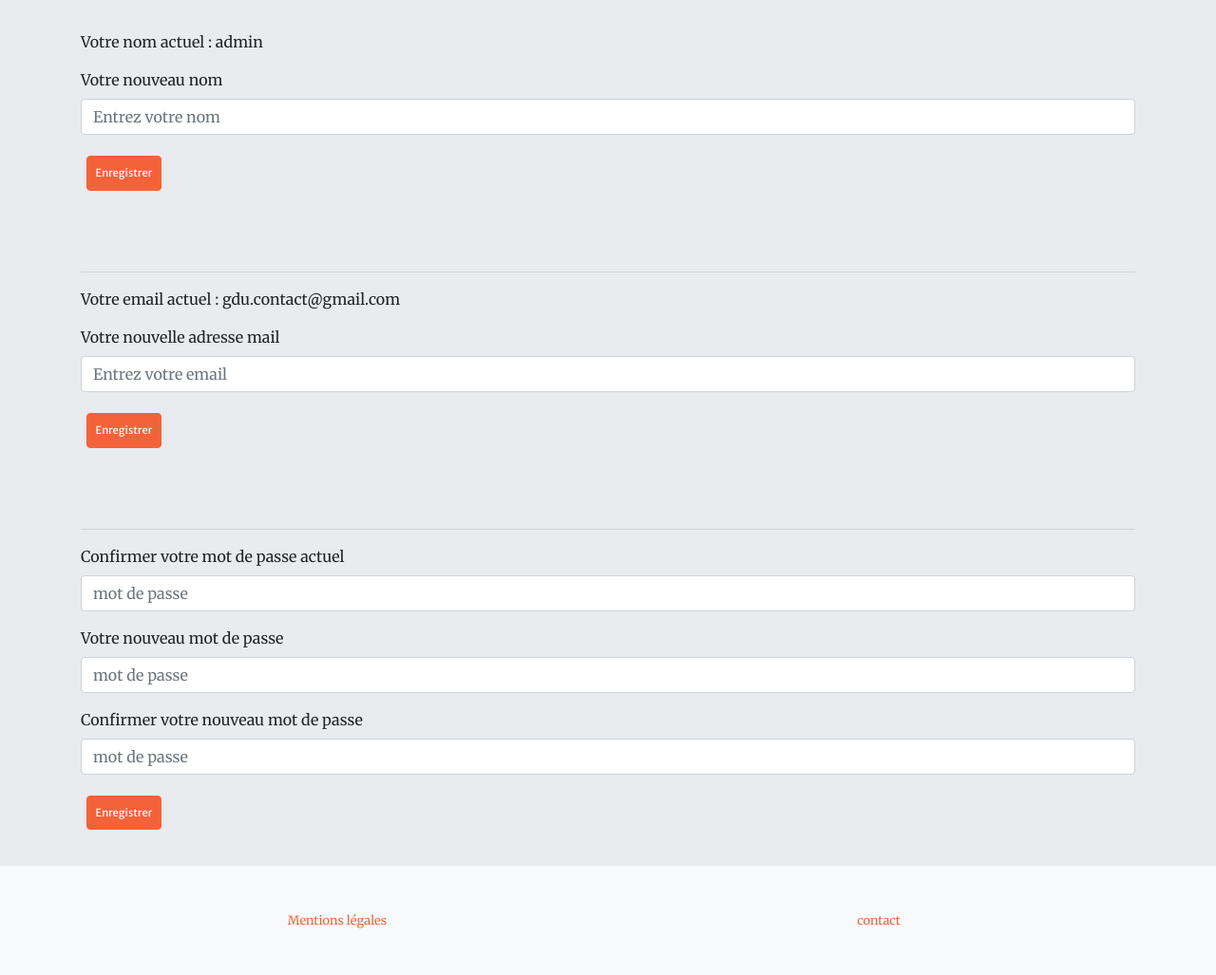
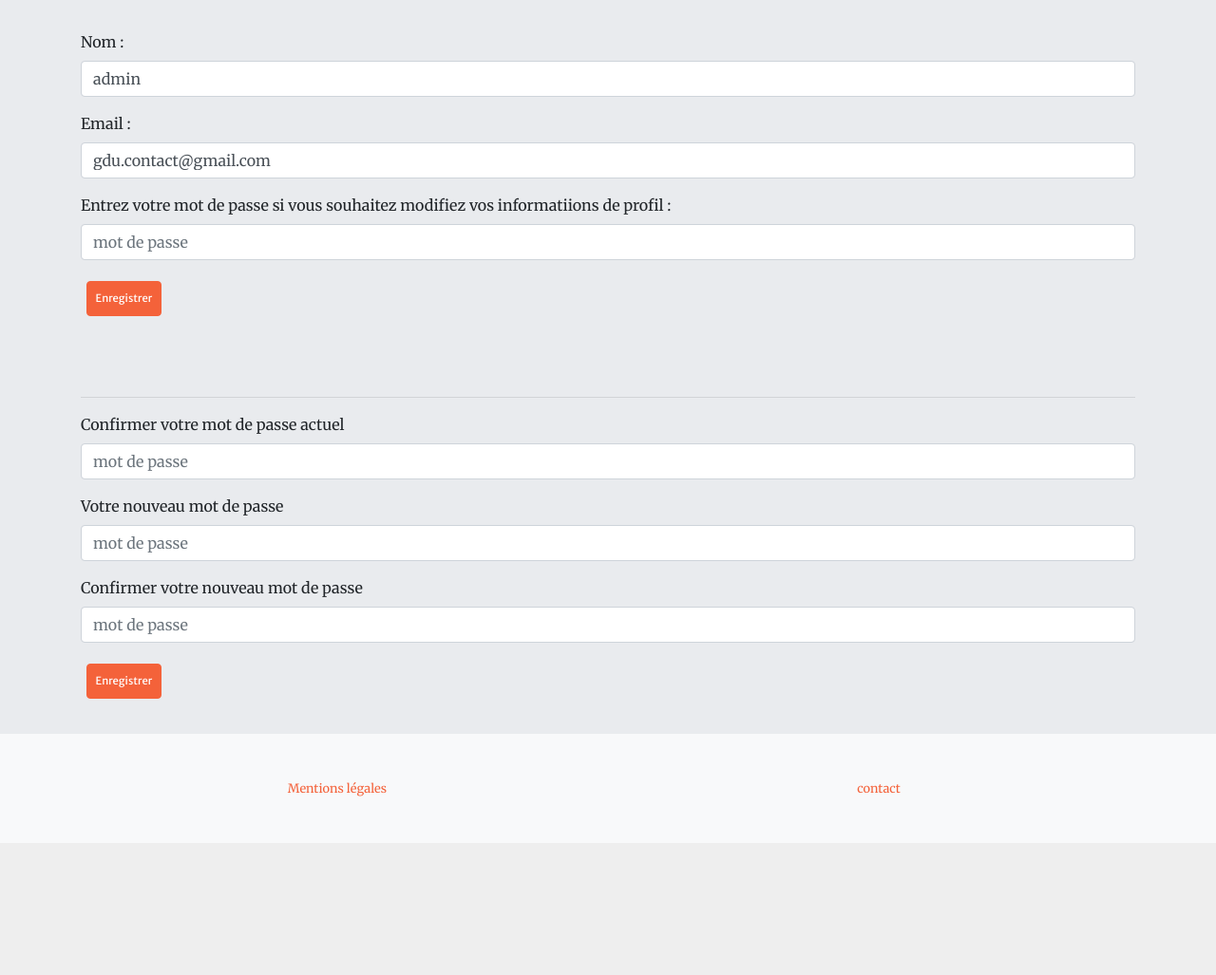
Before and after one commit to GregDupl/PurbeurreWebsite, a Django app: page /update in a window 1280 px wide. Shown: the part 206-1233 px from the top of the page at 95% size. After the commit the page ends 1045 px from the top, so only its background shows below. Run offline with Django 3.2, Linux system fonts and the light colour scheme; a user stored in the database is signed in; some libraries are stand-ins or nearby versions.

Commit message:
new form for updating profil infos

```diff
--- a/homepage/templates/homepage/update.html
+++ b/homepage/templates/homepage/update.html
@@ -7,42 +7,28 @@
 <div class="section">
   <div class="container">
     <div class="row">
-      <p class="col-md-12"> Votre nom actuel : {{name}}</p>
-    </div>
-    <div class="row">
       <div class="col-md-12">
 
-      <form action="{%url 'homepage:newname'%}" method="post">
+      <form action="{%url 'homepage:update'%}" method="post">
         {% csrf_token %}
         <div class="form-group">
-          <label for="name">Votre nouveau nom</label>
-          <input type="text" class="form-control" name="name" placeholder="Entrez votre nom" required>
+          <label for="name">Nom : </label>
+          <input type="text" class="form-control" name="name" placeholder="Entrez votre nom" value={{name}} required>
         </div>
-        <button type="submit" class="btn btn-primary">Enregistrer</button>
-      </form>
-    </div>
-    </div>
-  </div>
-</div>
 
+        <div class="form-group">
+          <label for="email">Email : </label>
+          <input type="email" class="form-control" name="mail" placeholder="Entrez votre email" value={{email}}  required>
+        </div>
 
-<div class="section">
-  <div class="container">
-    <hr>
-    <div class="row">
-      <p class="col-md-12">
-        Votre email actuel : {{email}}
-      </p>
-    </div>
-    <div class="row">
-      <div class="col-md-12">
+        <div class="form-group">
+          <label for="password">Entrez votre mot de passe si vous souhaitez modifiez vos informatiions de profil :</label>
+          <input type="password" class="form-control" name="password" placeholder="mot de passe" required>
+          {%if alert%}
+          <div class=""> {{alert}}</div>
+          {%endif%}
+        </div>
 
-      <form action="{%url 'homepage:newmail'%}" method="post">
-        {% csrf_token %}
-        <div class="form-group">
-          <label for="email">Votre nouvelle adresse mail</label>
-          <input type="email" class="form-control" name="mail" placeholder="Entrez votre email" required>
-        </div>
         <button type="submit" class="btn btn-primary">Enregistrer</button>
       </form>
     </div>
```
